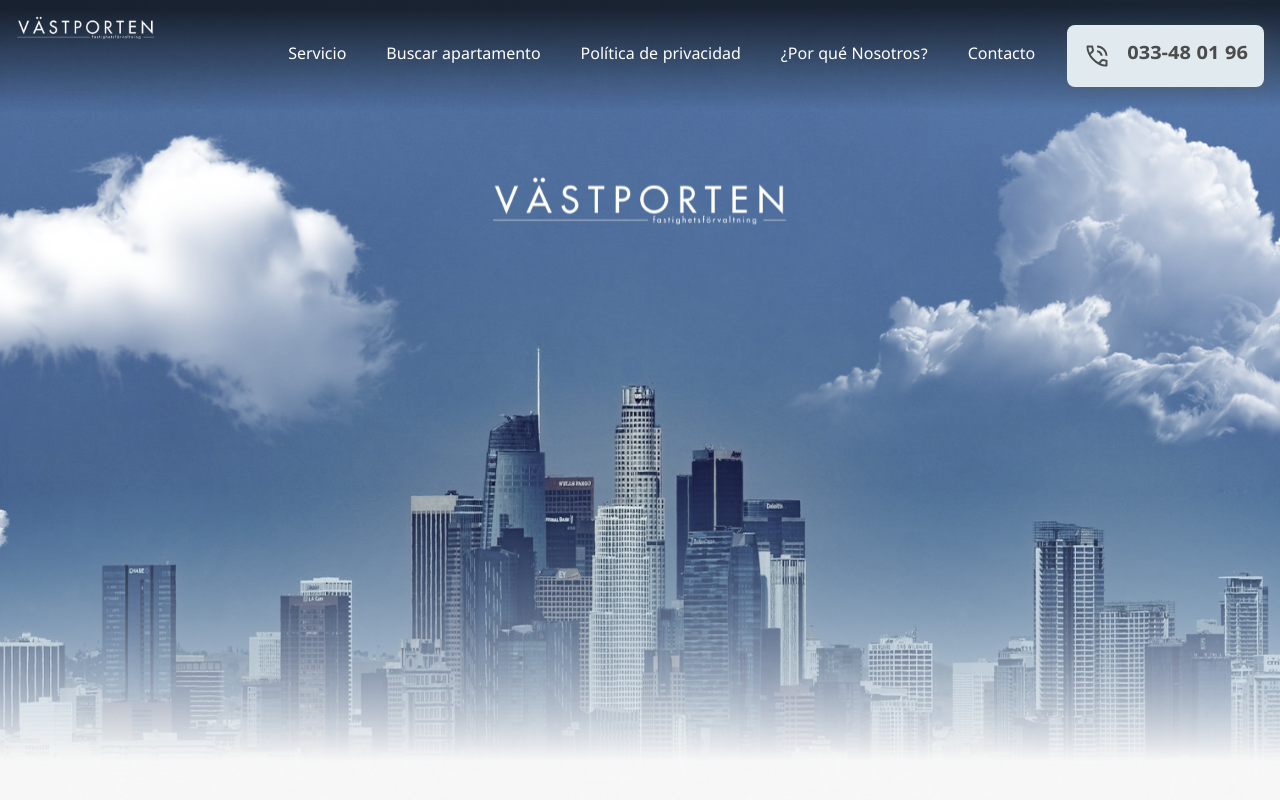
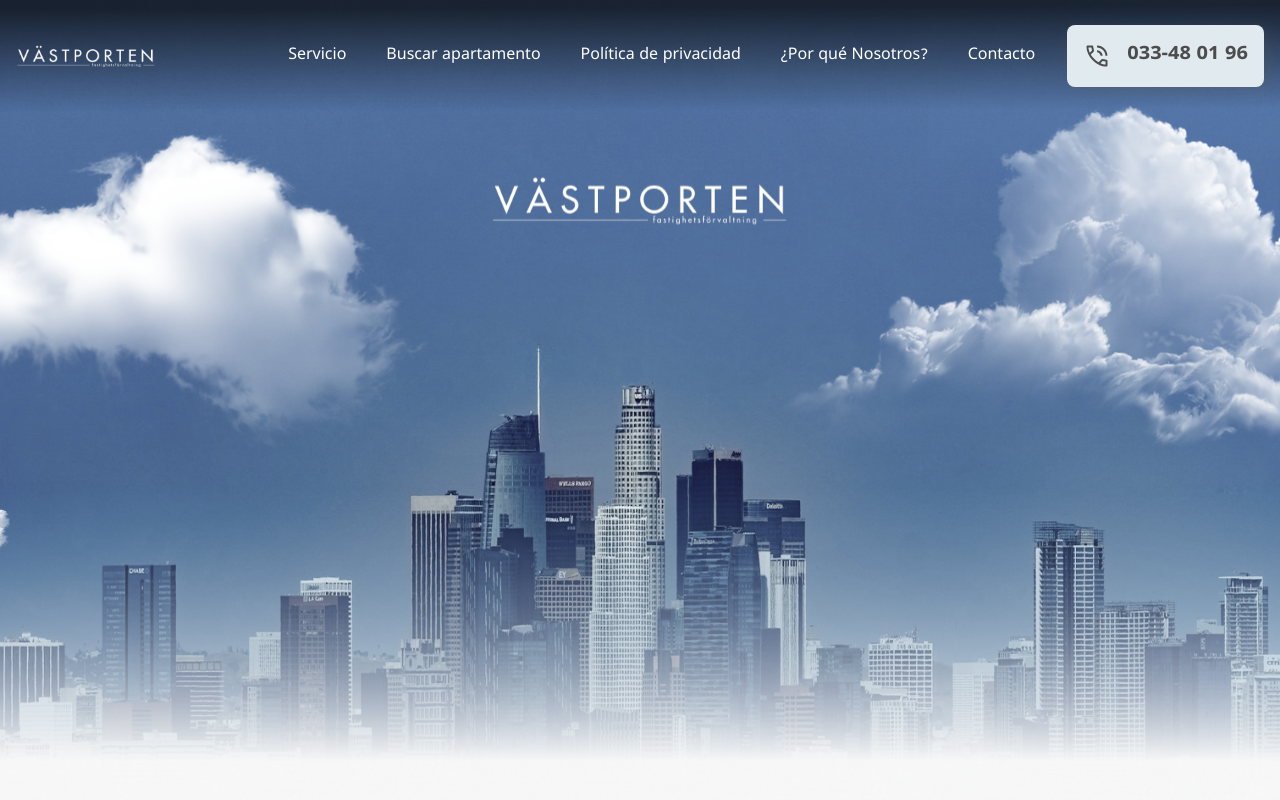
Before and after one commit to Alme24/vastporten, a Next.js app: page / in a window 1280 px wide. Shown: the top 800 px of the page. Built offline with nearby package versions, Linux system fonts and the light colour scheme.

Commit message:
centrar header

```diff
--- a/src/components/organism/header.tsx
+++ b/src/components/organism/header.tsx
@@ -9,7 +9,7 @@
 
     return (
         <header
-        className={`fixed w-full h-[112px] flex justify-between px-4 py-4 z-50 ${
+        className={`fixed w-full h-[112px] flex justify-between items-center px-4 py-4 z-50 ${
             transparent ? "bg-transparent" : "bg-[linear-gradient(179.8deg,rgba(0,0,0,0.70)_8.36%,rgba(0,0,0,0)_96.63%)]"
         }`}
         >
```
